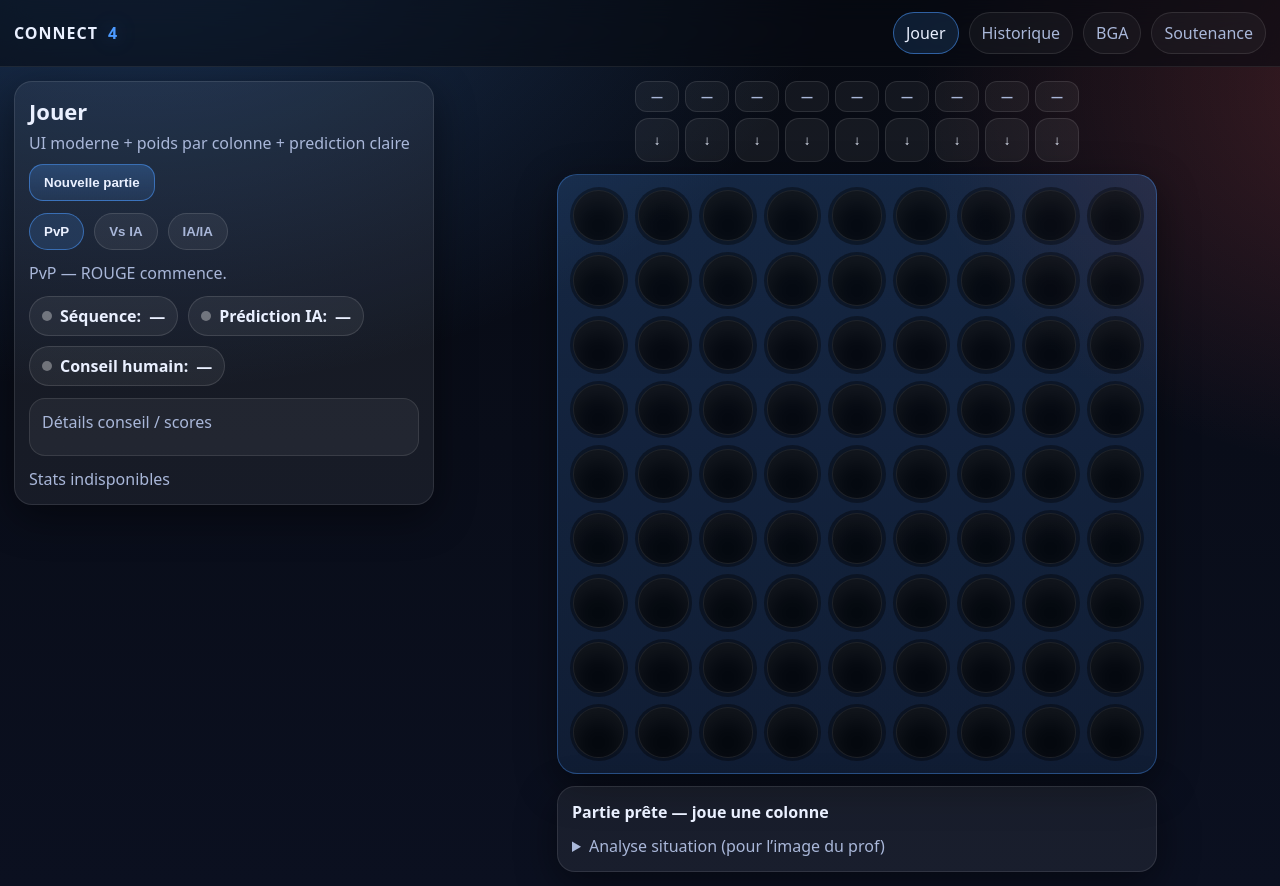
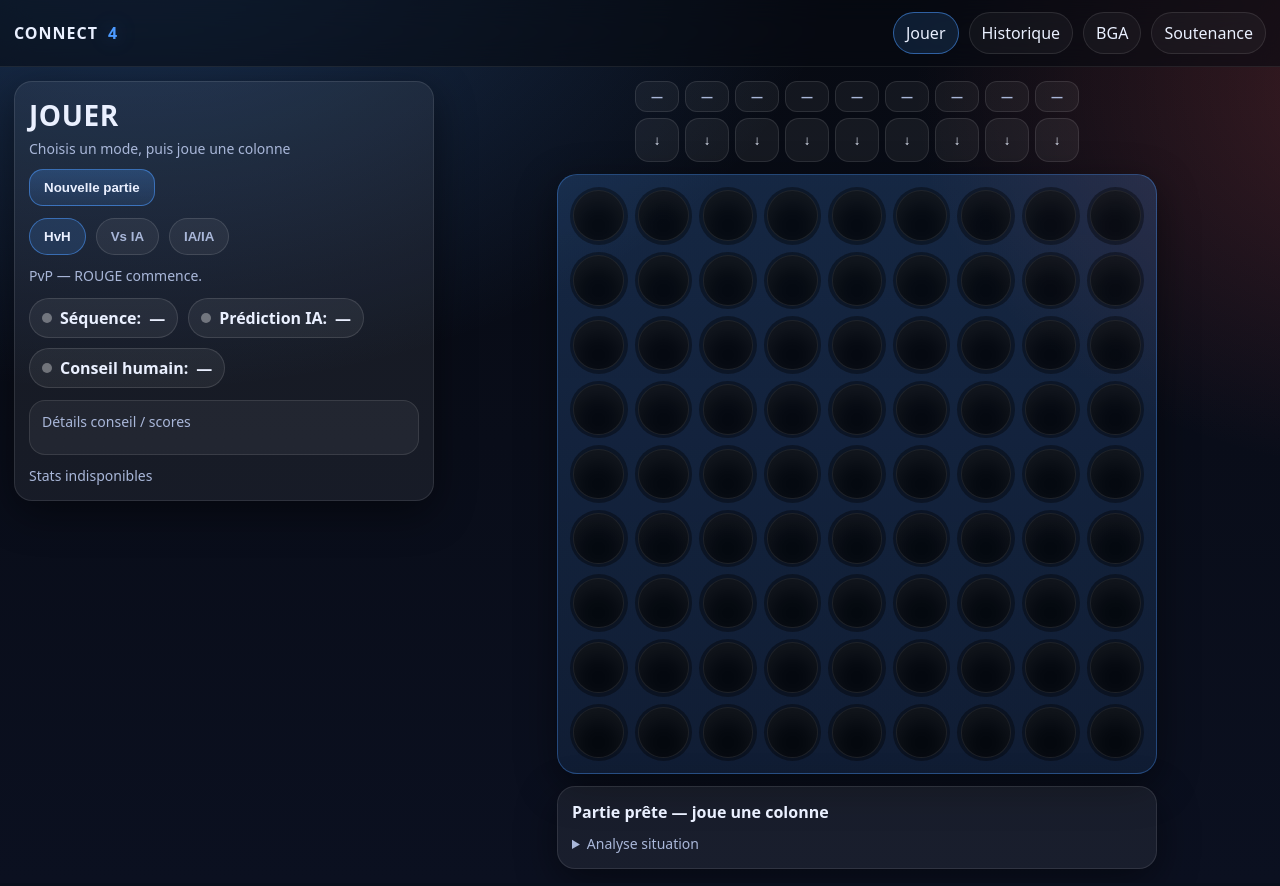
Before and after one commit to emmalclrc1/Connect4, a FastAPI app: page /play in a window 1280 px wide. Run offline with FastAPI, Linux system fonts and the light colour scheme; data that the repository does not hold is empty; some libraries are stand-ins or nearby versions.

Commit message:
Polish UI text + fix link/title styling

```diff
--- a/web/static/style.css
+++ b/web/static/style.css
@@ -11,6 +11,35 @@
   --bad:#FF5C5C;
   --warn:#FFC857;
   --shadow: 0 12px 40px rgba(0,0,0,0.45);
+}
+
+/* Reset liens / base */
+a{
+  color: inherit !important;
+  text-decoration: none !important;
+}
+a:hover{
+  opacity: 0.9;
+  text-decoration: none !important;
+}
+
+/* Titres plus “pro” */
+h1{
+  font-size: 28px !important;
+  letter-spacing: 0.6px;
+  text-transform: uppercase;
+  margin: 0 0 6px;
+}
+.muted{
+  font-size: 14px;
+  line-height: 1.35;
+}
+
+.modeBtn, .btn{
+  transition: transform 0.06s ease, opacity 0.15s ease;
+}
+.modeBtn:active, .btn:active{
+  transform: scale(0.99);
 }
 
 *{ box-sizing:border-box; }
--- a/web/templates/play.html
+++ b/web/templates/play.html
@@ -22,13 +22,13 @@
     <div class="row">
       <div>
         <h1>Jouer</h1>
-        <div class="muted">UI moderne + poids par colonne + prediction claire</div>
+        <div class="muted">Choisis un mode, puis joue une colonne</div>
       </div>
       <button id="newGameBtn" class="btn">Nouvelle partie</button>
     </div>
 
     <div class="mt modes">
-      <button class="modeBtn active" data-mode="pvp">PvP</button>
+      <button class="modeBtn active" data-mode="pvp">HvH</button>
       <button class="modeBtn" data-mode="vsai">Vs IA</button>
       <button class="modeBtn" data-mode="iaia">IA/IA</button>
     </div>
@@ -57,7 +57,7 @@
       <div id="status" class="statusLine">—</div>
 
       <details class="mt">
-        <summary class="muted">Analyse situation (pour l’image du prof)</summary>
+        <summary class="muted">Analyse situation </summary>
         <div class="mt muted">Colle la séquence (ex: 3,3,4,2) puis “Analyser”.</div>
         <input id="seqInput" class="inp mt" placeholder="3,3,4,2" />
         <div class="row mt">
```
